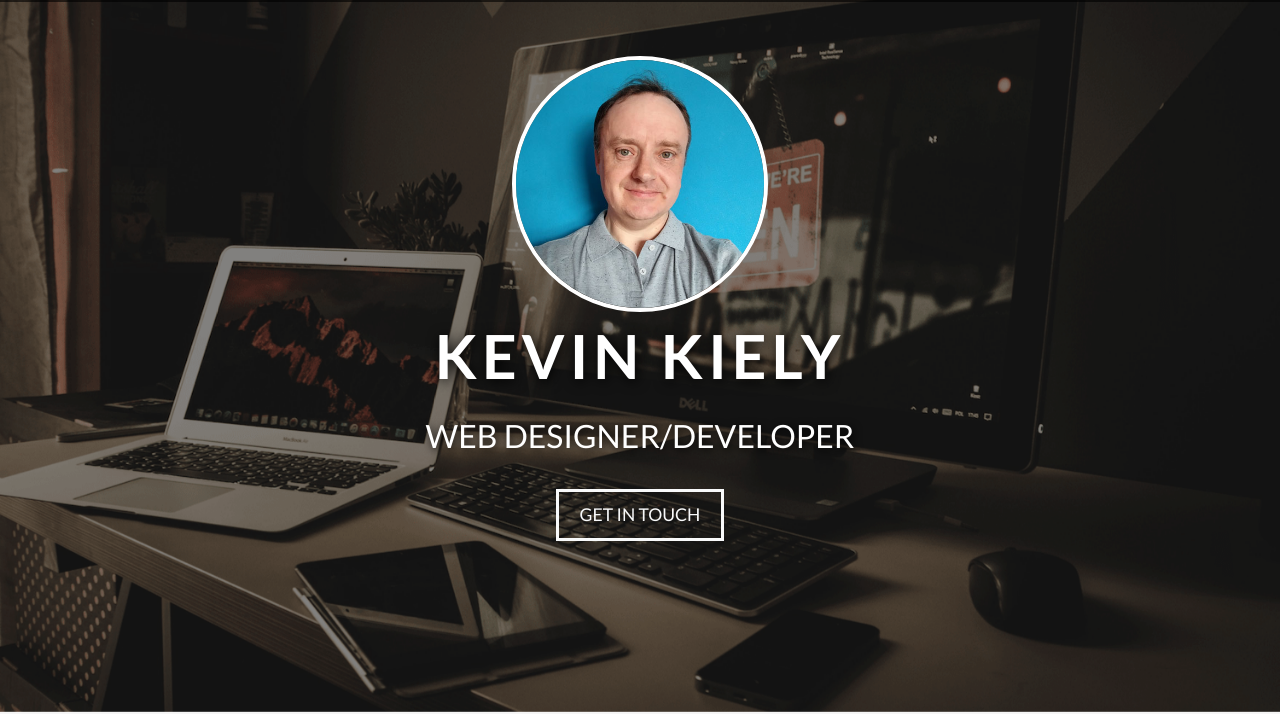
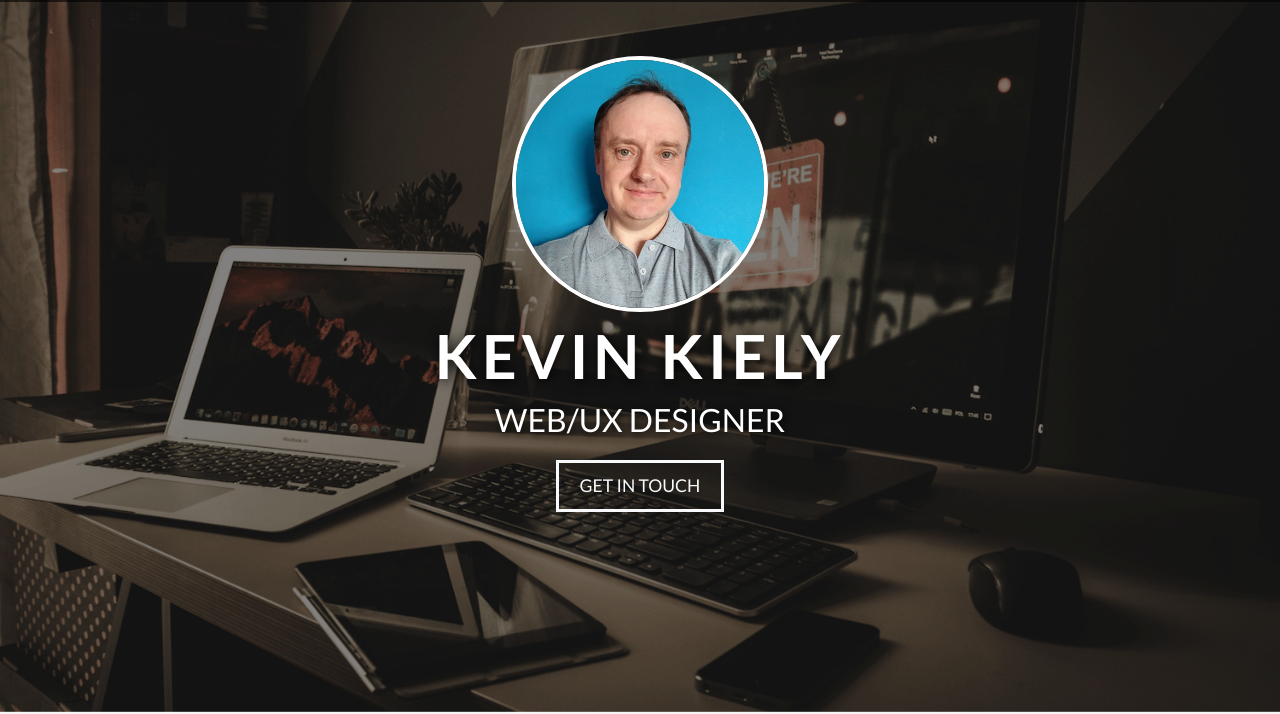
Before and after one commit to kevinjohnkiely/mywebsite, a website: page site/index.html in a window 1280 px wide. Shown: the part 88-802 px from the top of the page. Drawn offline with Linux system fonts and the light colour scheme.

Commit message:
changes to index file

```diff
--- a/site/index.html
+++ b/site/index.html
@@ -55,7 +55,7 @@
 	<div class="caption text-center myinfo">
 		<img class="masthead-avatar mb-2" src="img/me.jpg">
 		<h1>Kevin Kiely</h1>
-		<h3>Web Designer/Developer</h3>
+		<h3>Web/UX Designer</h3>
 		<a class="btn btn-outline-light btn-lg" href="#contact">GET IN TOUCH</a>
 	</div>
 
@@ -79,7 +79,7 @@
 					 completion. I enjoy other creative areas such as Arts & Crafts which I feel enhance my
 					 overall design capabilities.
 					 I have a keen eye for detail and am eager to advance a career through the I.T./Design sector.
-					While my skillet is listed below, I am a firm believer in on-going learning and upskilling, so am
+					While my skillset is listed below, I am a firm believer in on-going learning and upskilling, so am
 				currently learning JavaScript frameworks, such as React.js</p>
 
 					  <h4>My skillset includes:</h4>
--- a/site/style.css
+++ b/site/style.css
@@ -66,13 +66,13 @@ body {
   font-weight: 700;
   letter-spacing: .3rem;
   text-shadow: .1rem .1rem .8rem black;
-  padding-bottom: 1rem;
+  /* padding-bottom: 1rem; */
 }
 
 .caption h3 {
   font-size: 2rem;
   text-shadow: .1rem .1rem .5rem black;
-  padding-bottom: 1.6rem;
+  padding-bottom: .8rem;
 }
 
 .btn-lg {
```
